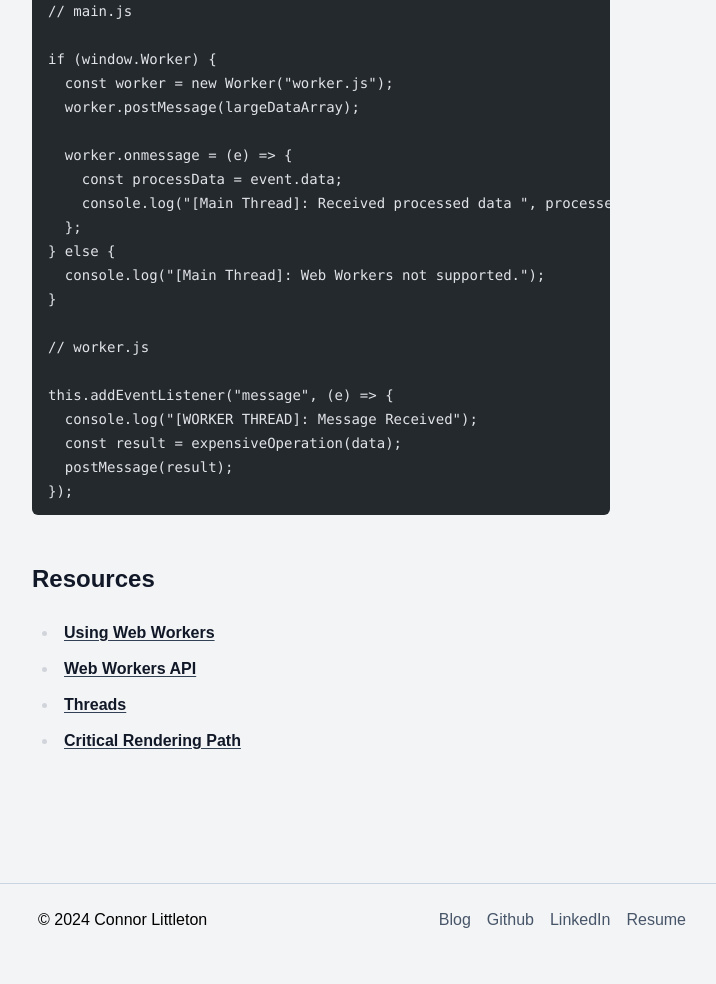
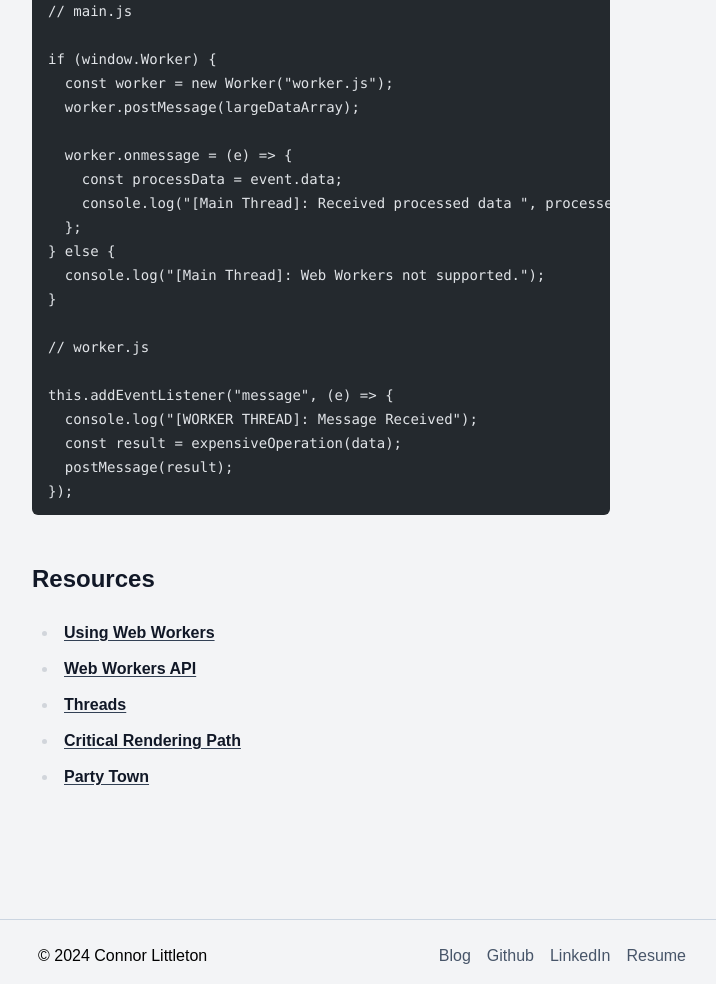
Before and after one commit to Littletonconnor/connorlittleton.dev, an Astro site: page /blog/web-workers in a window 1280 px wide. Shown: the part 2477-3461 px from the top of the page, without its empty margins (278-994 px from the left). Before the commit the page ends 3425 px from the top, so only its background shows below. Built offline with nearby package versions, Linux system fonts and the light colour scheme; Astro itself is replaced by a stand-in of ours; some packages are replaced by stand-ins of ours; code samples lack their colours; a web font is replaced by a local one.

Commit message:
Add resource

```diff
--- a/src/content/blog/web-workers.mdx
+++ b/src/content/blog/web-workers.mdx
@@ -72,3 +72,4 @@ this.addEventListener("message", (e) => {
 - [Web Workers API](https://developer.mozilla.org/en-US/docs/Web/API/Web_Workers_API)
 - [Threads](https://developer.mozilla.org/en-US/docs/Glossary/Thread)
 - [Critical Rendering Path](https://web.dev/articles/critical-rendering-path)
+- [Party Town](https://www.smashingmagazine.com/2022/04/partytown-eliminates-website-bloat-third-party-apps/)
```
